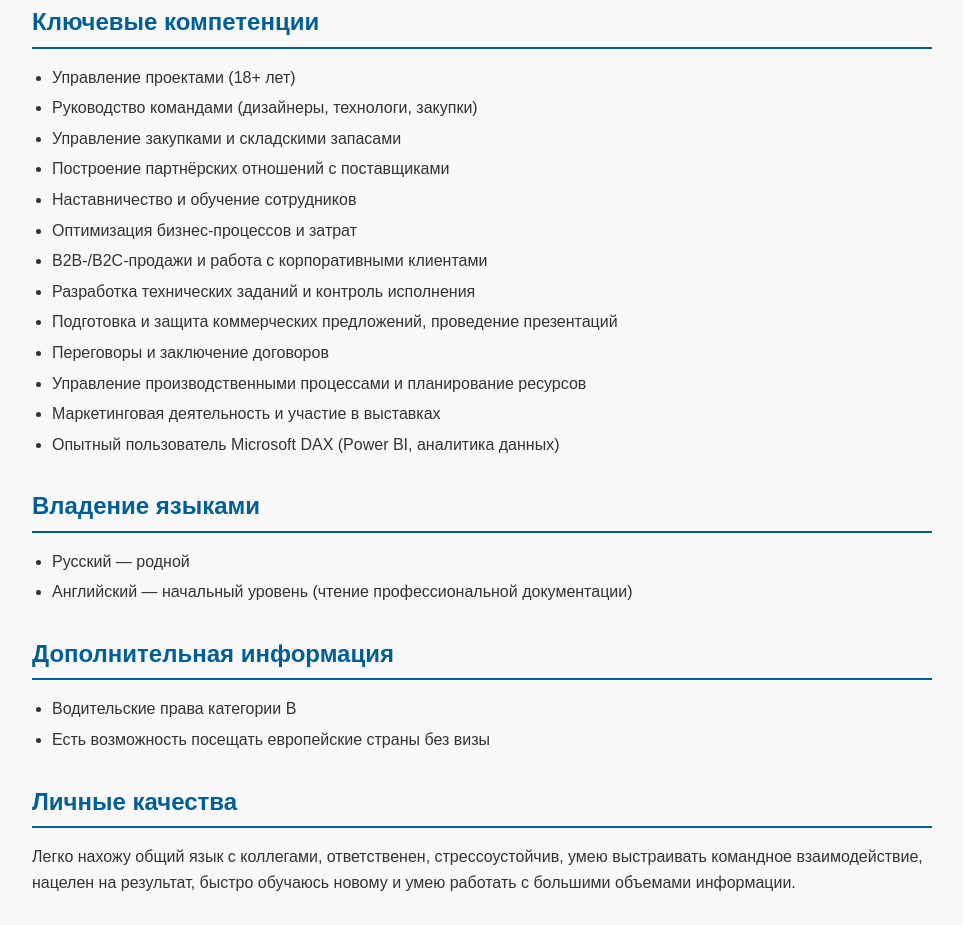
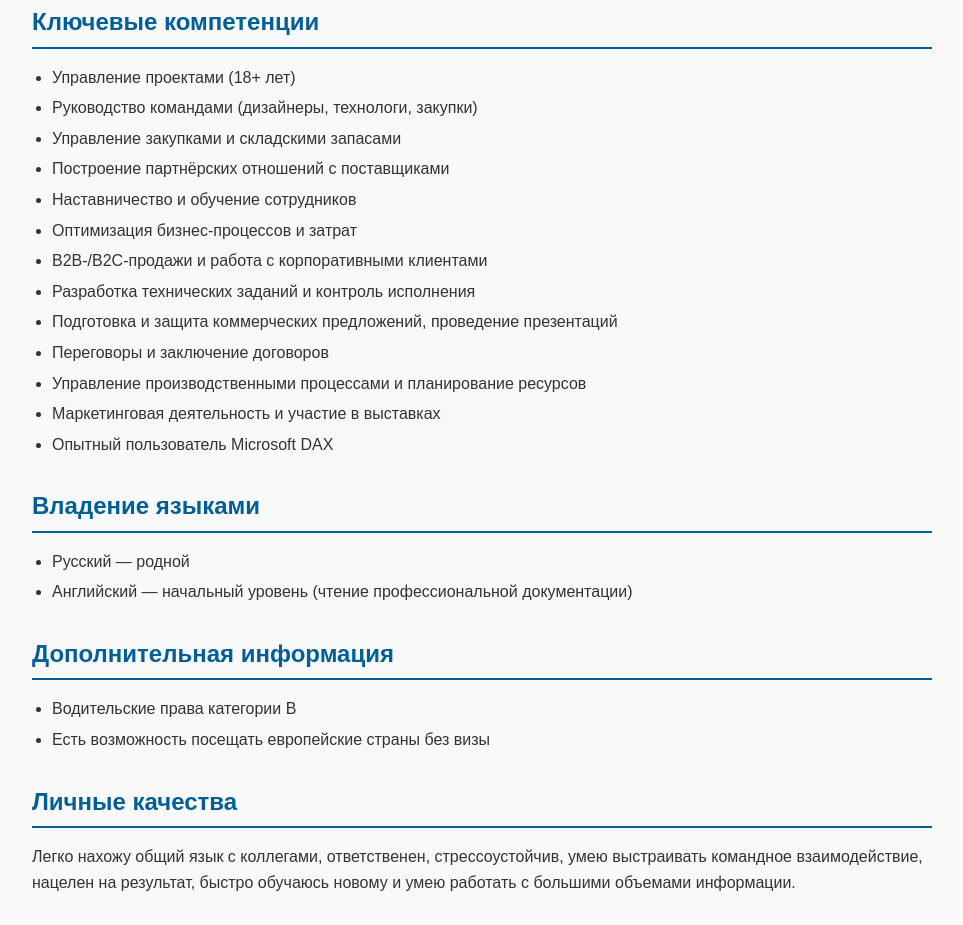
Before and after one commit to medvedev1m-spec/medvedevmikhail, a plain HTML site: page index.html in a window 1280 px wide. Shown: the part 1679-2604 px from the top of the page, without its empty margins (158-1121 px from the left). Drawn offline with Linux system fonts and the light colour scheme.

Commit message:
index.html

```diff
--- a/index.html
+++ b/index.html
@@ -106,7 +106,7 @@
         <li>Переговоры и заключение договоров</li>
         <li>Управление производственными процессами и планирование ресурсов</li>
         <li>Маркетинговая деятельность и участие в выставках</li>
-        <li>Опытный пользователь Microsoft DAX (Power BI, аналитика данных)</li>
+        <li>Опытный пользователь Microsoft DAX</li>
     </ul>
 </section>
 
```
